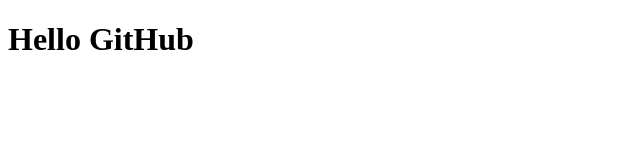
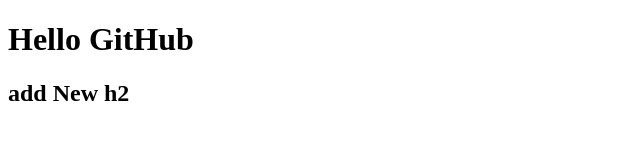
Before and after one commit to hyunjipowell/github_test, a plain HTML site: page index.html in a window 1280 px wide. Shown: the whole page, without its empty margins (0-640 px from the left). Drawn offline with Linux system fonts and the light colour scheme.

Commit message:
[update] new h2

```diff
--- a/index.html
+++ b/index.html
@@ -8,5 +8,6 @@
   </head>
   <body>
     <h1>Hello GitHub</h1>
+    <h2>add New h2</h2>
   </body>
 </html>
```
